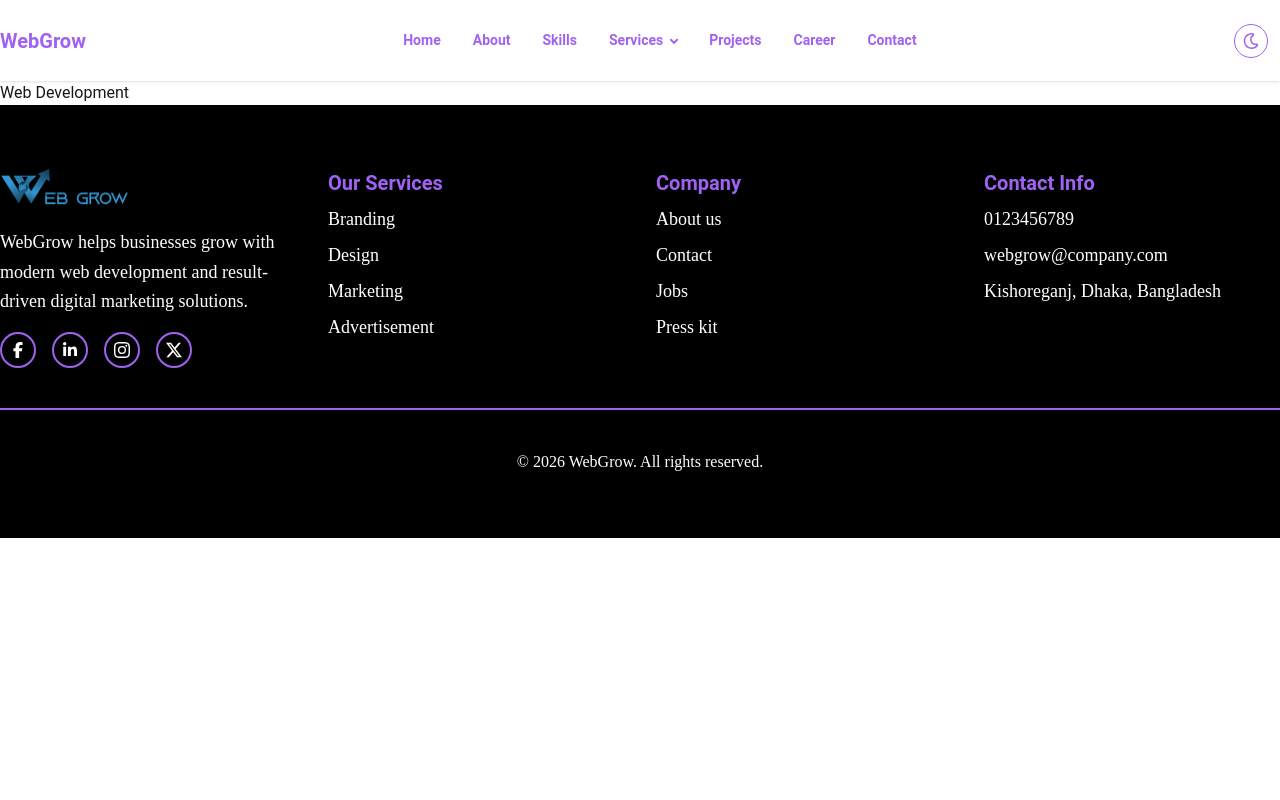
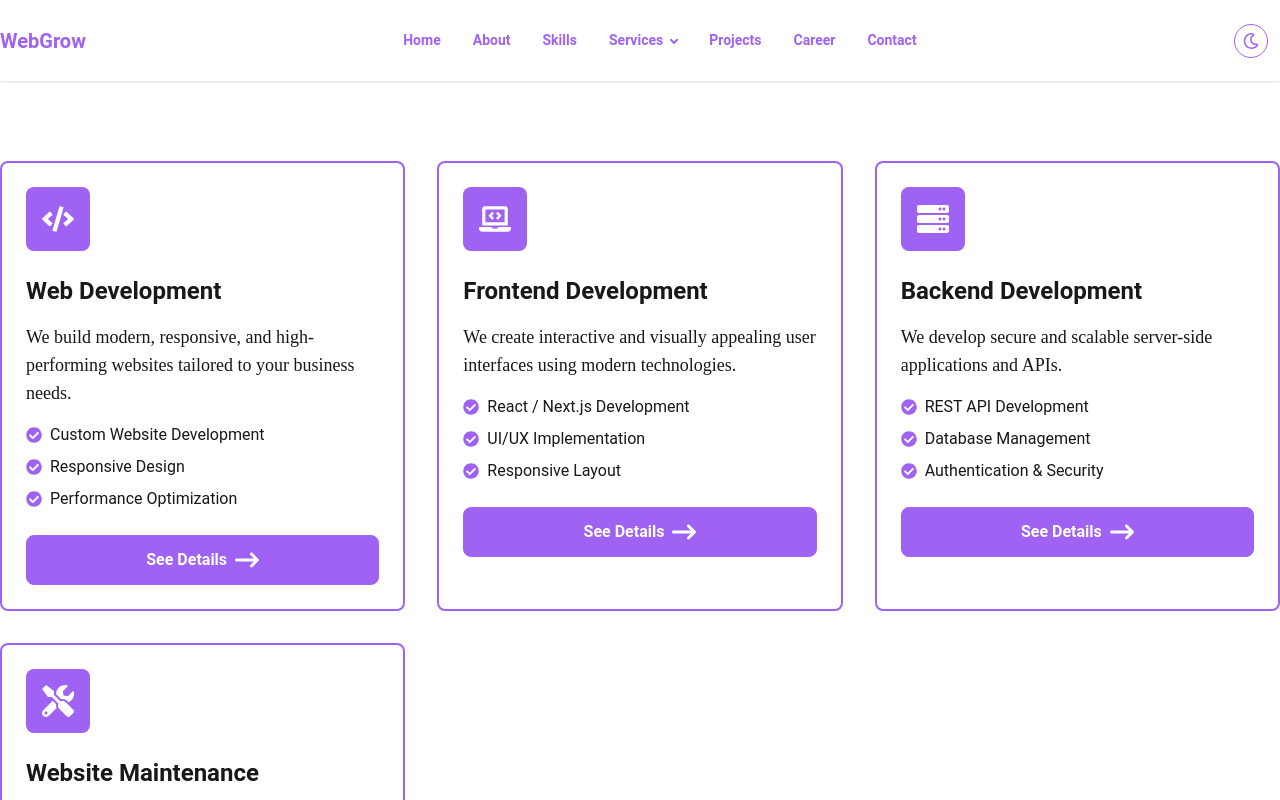
Before and after one commit to Tamanna5092/web-grow, a React (Vite) app: page /services/web-development in a window 1280 px wide. Shown: the top 800 px of the page. Built offline with nearby package versions, Linux system fonts and the light colour scheme.

Commit message:
web development service added

```diff
--- a/src/components/WebDevelopment/WebDevelopment.jsx
+++ b/src/components/WebDevelopment/WebDevelopment.jsx
@@ -1,9 +1,93 @@
 import React from 'react'
+import { FaCheckCircle, FaCode, FaLaptopCode, FaServer, FaTools } from 'react-icons/fa'
+import { FaArrowRightLong } from 'react-icons/fa6';
+import { Link } from 'react-router';
 
 export default function WebDevelopment() {
+  const webDevelopmentServices = [
+  {
+    "id": 1,
+    "title": "Web Development",
+    "slug": "web-development",
+    "description": "We build modern, responsive, and high-performing websites tailored to your business needs.",
+    "icon": FaCode,
+    "features": [
+      "Custom Website Development",
+      "Responsive Design",
+      "Performance Optimization"
+    ]
+  },
+  {
+    "id": 2,
+    "title": "Frontend Development",
+    "slug": "frontend-development",
+    "description": "We create interactive and visually appealing user interfaces using modern technologies.",
+    "icon": FaLaptopCode,
+    "features": [
+      "React / Next.js Development",
+      "UI/UX Implementation",
+      "Responsive Layout"
+    ]
+  },
+  {
+    "id": 3,
+    "title": "Backend Development",
+    "slug": "backend-development",
+    "description": "We develop secure and scalable server-side applications and APIs.",
+    "icon": FaServer,
+    "features": [
+      "REST API Development",
+      "Database Management",
+      "Authentication & Security"
+    ]
+  },
+  {
+    "id": 4,
+    "title": "Website Maintenance",
+    "slug": "website-maintenance",
+    "description": "We ensure your website stays updated, secure, and performs optimally.",
+    "icon": FaTools,
+    "features": [
+      "Bug Fixing",
+      "Security Updates",
+      "Performance Monitoring"
+    ]
+  }
+]
+
+
   return (
-    <div>
-      Web Development
+    <div className="max-w-7xl mx-auto">
+      <div className="grid grid-cols-1 md:grid-cols-3 gap-8 my-20 px-4 md:px-0">
+        {webDevelopmentServices.map((service) => {
+          const Icon = service.icon;
+          return (
+            <div
+              key={service.id}
+              className="flex flex-col p-6 border-2 border-(--primary-color) rounded-lg group hover:scale-105 transition duration-1000"
+            >
+              <Icon className="w-16 h-16 p-4 bg-(--primary-color) text-white rounded-lg" />
+              <h2 className="text-2xl font-bold mt-6">{service.title}</h2>
+              <p className=" mt-4 lora text-lg">{service.description}</p>
+              <ul className="mt-4 space-y-2">
+                {service.features.map((feature, index) => (
+                  <li key={index} className="flex items-center gap-2">
+                    <FaCheckCircle className="w-4 h-4 text-(--primary-color)" />
+                    {feature}
+                  </li>
+                ))}
+              </ul>
+              <Link
+                to={`/services/${service.slug}`}
+                className="w-full flex justify-center items-center gap-2 group-hover:gap-4 mt-6 btn-primary-custom "
+              >
+                See Details
+                <FaArrowRightLong className="w-6 h-6" />
+              </Link>
+            </div>
+          );
+        })}
+      </div>
     </div>
   )
 }
```
